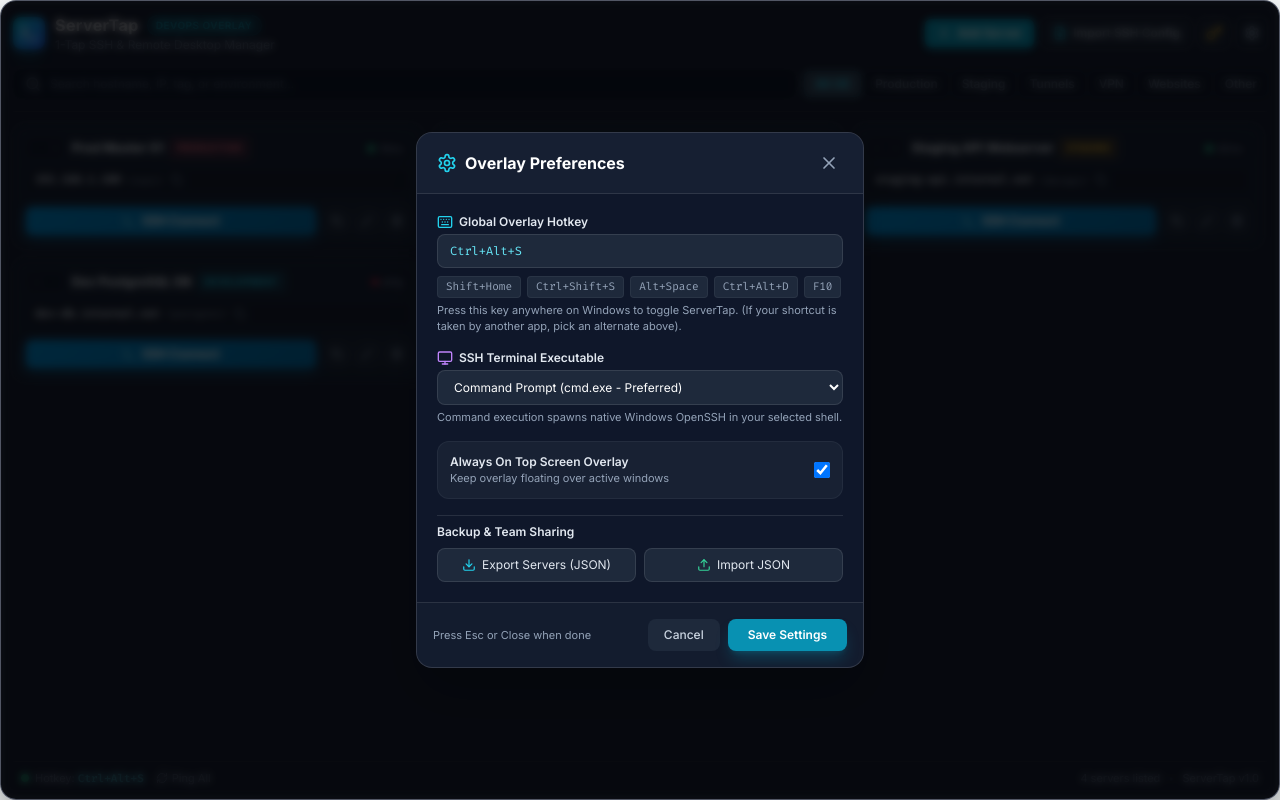
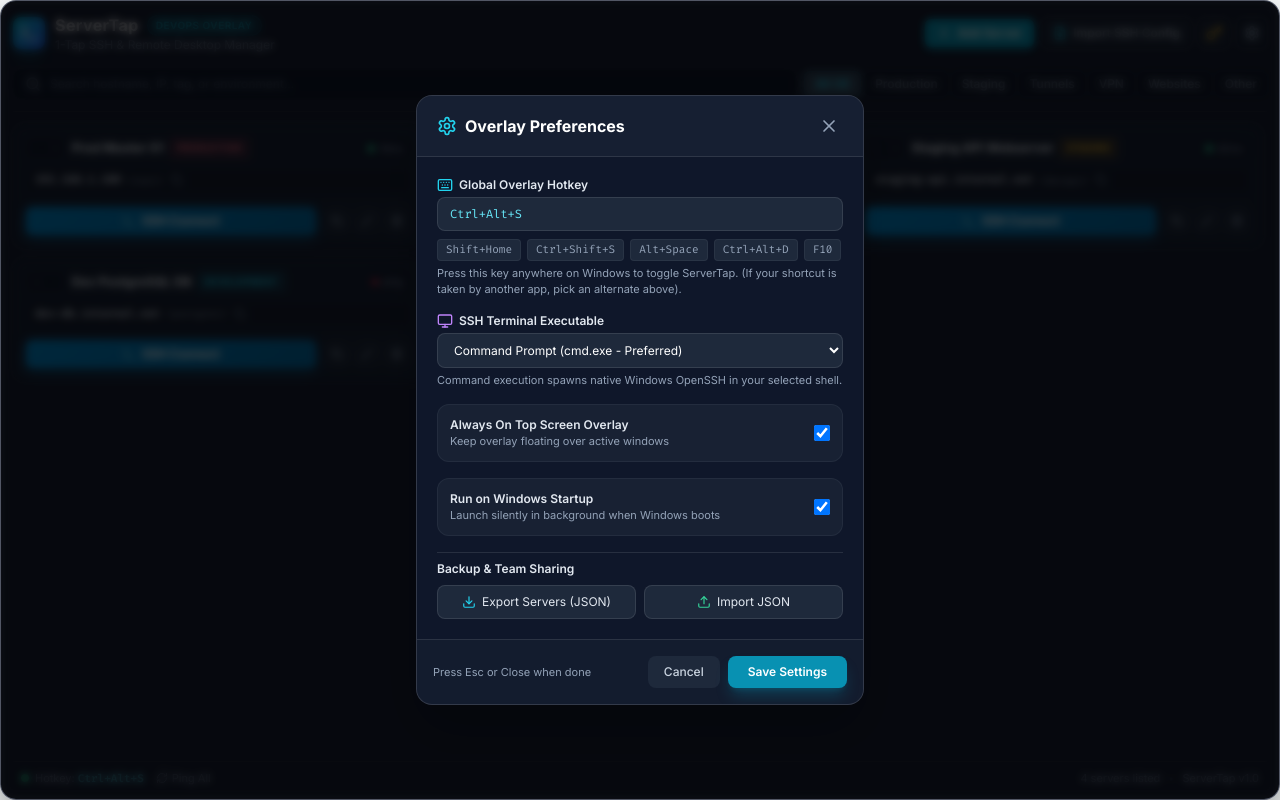
Before and after one commit to grgspjr/servertap-overlay, a React (Vite) app: page / in a window 1280 px wide. Both pictures are taken after a click on the button 1252 px from the left and 33 px from the top of the page. Built offline with nearby package versions, Linux system fonts and the light colour scheme.

Commit message:
feat: Add built-in Windows startup auto-start in main.cjs and SettingsModal

```diff
--- a/src/components/SettingsModal.jsx
+++ b/src/components/SettingsModal.jsx
@@ -5,6 +5,7 @@
   const [hotkey, setHotkey] = useState('Ctrl+Alt+S');
   const [alwaysOnTop, setAlwaysOnTop] = useState(true);
   const [defaultTerminal, setDefaultTerminal] = useState('cmd.exe');
+  const [autoStartOnBoot, setAutoStartOnBoot] = useState(true);
   const [savedMsg, setSavedMsg] = useState(false);
 
   useEffect(() => {
@@ -12,6 +13,7 @@
       setHotkey(settings.hotkey || 'Ctrl+Alt+S');
       setAlwaysOnTop(settings.alwaysOnTop !== false);
       setDefaultTerminal(settings.defaultTerminal || 'cmd.exe');
+      setAutoStartOnBoot(settings.autoStartOnBoot !== false);
     }
   }, [settings, isOpen]);
 
@@ -23,6 +25,7 @@
       hotkey,
       alwaysOnTop,
       defaultTerminal,
+      autoStartOnBoot,
     };
     onSaveSettings(updated);
     setSavedMsg(true);
@@ -119,6 +122,20 @@
             />
           </div>
 
+          {/* Auto-Start on Boot */}
+          <div className="flex items-center justify-between p-3 rounded-xl bg-slate-800/60 border border-white/5">
+            <div>
+              <div className="font-semibold text-slate-200">Run on Windows Startup</div>
+              <div className="text-[11px] text-slate-400">Launch silently in background when Windows boots</div>
+            </div>
+            <input
+              type="checkbox"
+              checked={autoStartOnBoot}
+              onChange={(e) => setAutoStartOnBoot(e.target.checked)}
+              className="w-4 h-4 rounded text-cyan-500 focus:ring-cyan-500 bg-slate-900 border-slate-700 cursor-pointer"
+            />
+          </div>
+
           {/* Backup & Restore Data */}
           <div className="pt-2 border-t border-white/10 space-y-2">
             <label className="block font-semibold text-slate-200">Backup & Team Sharing</label>
```
Also changed, not shown: electron/main.cjs (+29 -4 lines), release/builder-debug.yml (+1 -1 lines), release/latest.yml (+4 -4 lines), 2 other files (tests, documents, lock files or other folders).
